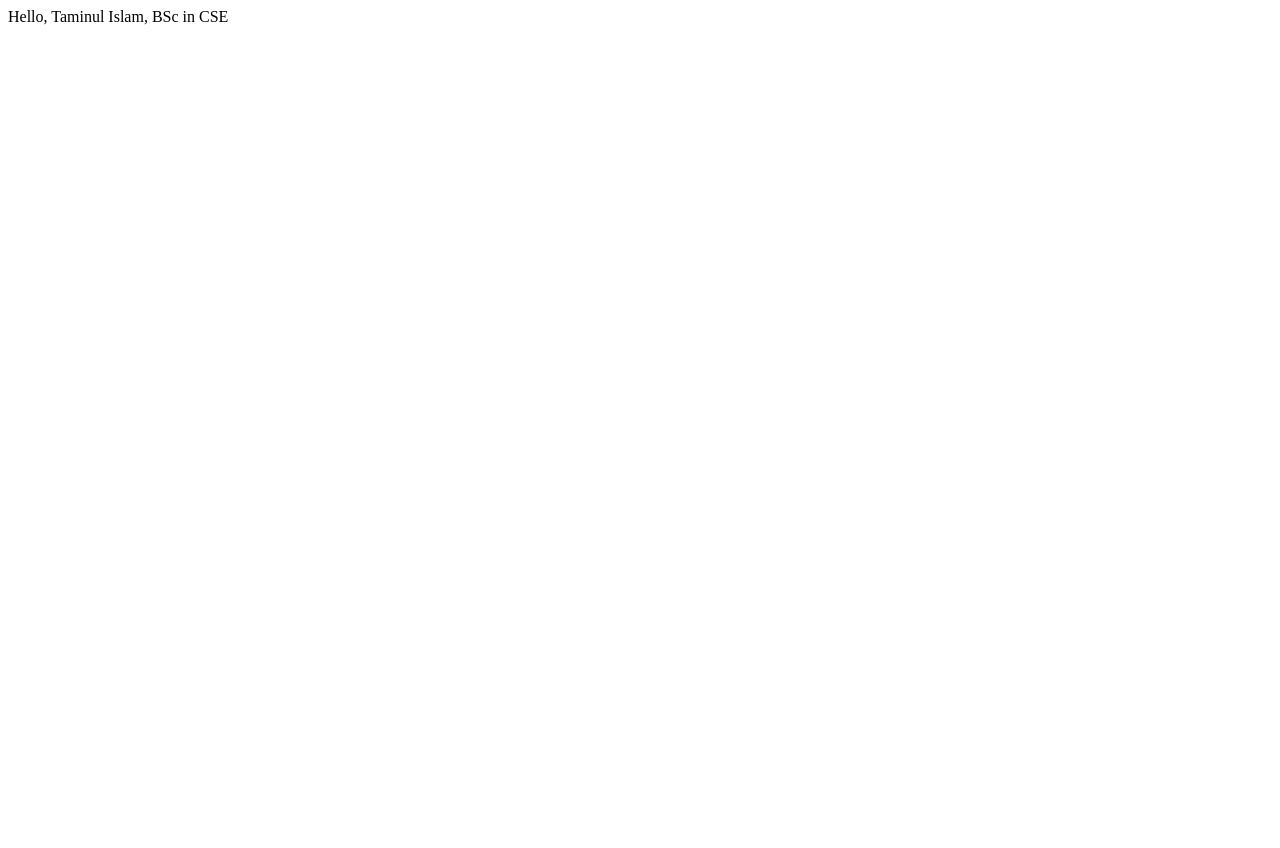
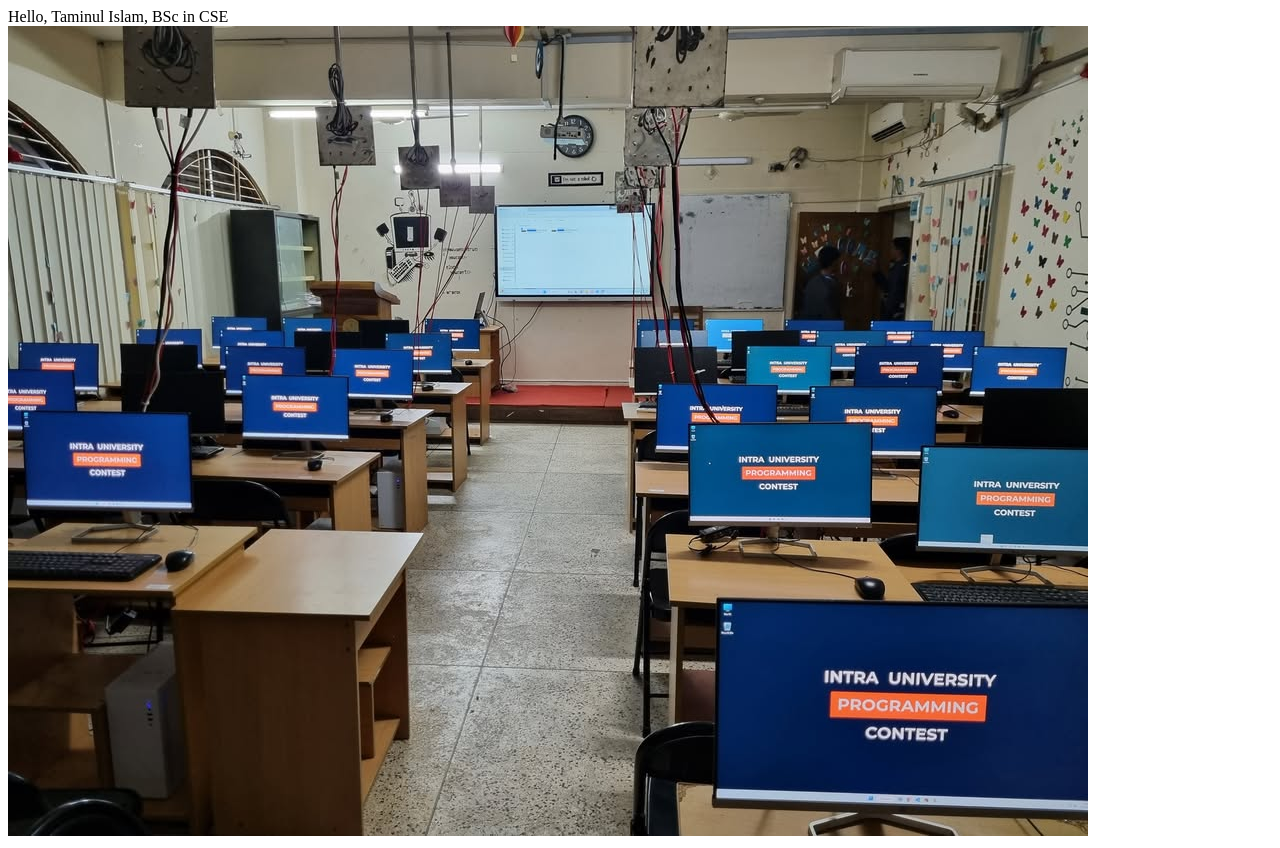
Before and after one commit to taminulislam27/hello, a plain HTML site: page index.html in a window 1280 px wide. Before the commit the page ends 800 px from the top, so only its background shows below. Drawn offline with Linux system fonts and the light colour scheme.

Commit message:
added a image

```diff
--- a/index.html
+++ b/index.html
@@ -7,5 +7,6 @@
 </head>
 <body>
     Hello, Taminul Islam, BSc in CSE
+    <img src="images/1.jpg" alt="">
 </body>
 </html>
```
Also changed, not shown: images/1.jpg (added).
